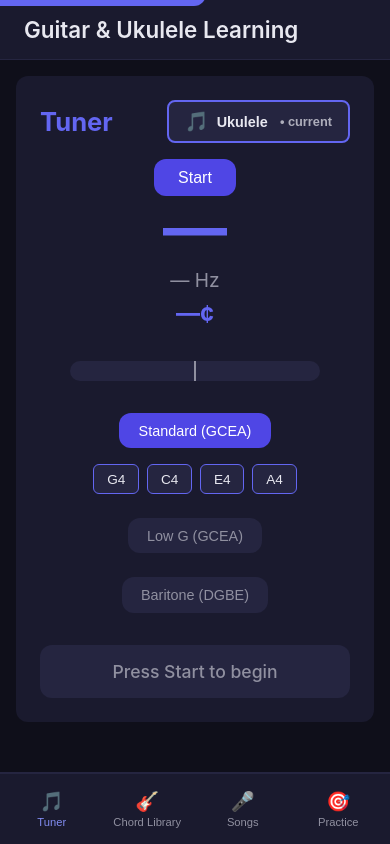
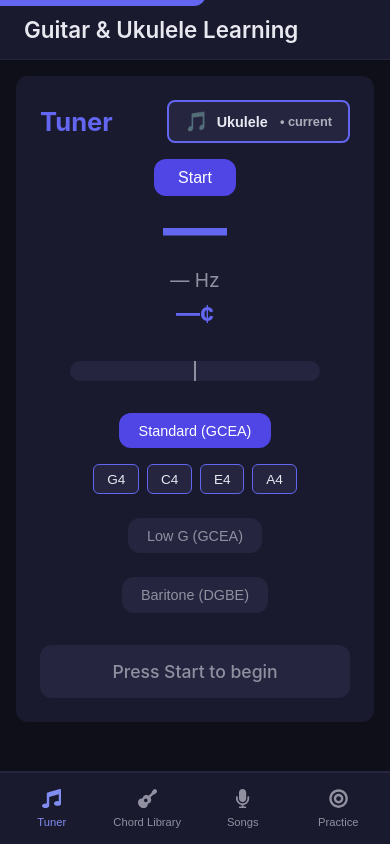
Before and after one commit to alistaircl/guitar-ukulele-learning-app, a React (Create React App) app in the folder web/: page / in a window 390 px wide. Built offline with nearby package versions, Linux system fonts and the light colour scheme.

Commit message:
Fix #657: Bottom navigation uses FontAwesome icons instead of emojis
Replaced the raw emoji icons in the bottom nav TABS with FontAwesome
components (FaMusic, FaGuitar, FaMicrophone, FaBullseye) from
react-icons/fa, matching the rest of the app and allowing consistent
styling and accessibility.

```diff
--- a/web/src/App.js
+++ b/web/src/App.js
@@ -1,4 +1,5 @@
 import React, { useState, useEffect } from 'react';
+import { FaMusic, FaGuitar, FaMicrophone, FaBullseye } from 'react-icons/fa';
 import Tuner from './components/Tuner';
 import ChordLibrary from './components/ChordLibrary';
 import SongLibrary from './components/SongLibrary';
@@ -7,10 +8,10 @@ import { useToast } from './components/Toast';
 import { safeStorageGet, safeStorageSet } from './utils/safeStorage';
 
 const TABS = [
-  { id: 'tuner', label: 'Tuner', icon: '🎵' },
-    { id: 'chords', label: 'Chord Library', icon: '🎸' },
-  { id: 'songs', label: 'Songs', icon: '🎤' },
-  { id: 'practice', label: 'Practice', icon: '🎯' },
+  { id: 'tuner', label: 'Tuner', icon: <FaMusic /> },
+  { id: 'chords', label: 'Chord Library', icon: <FaGuitar /> },
+  { id: 'songs', label: 'Songs', icon: <FaMicrophone /> },
+  { id: 'practice', label: 'Practice', icon: <FaBullseye /> },
 ];
 
 function App() {
```
